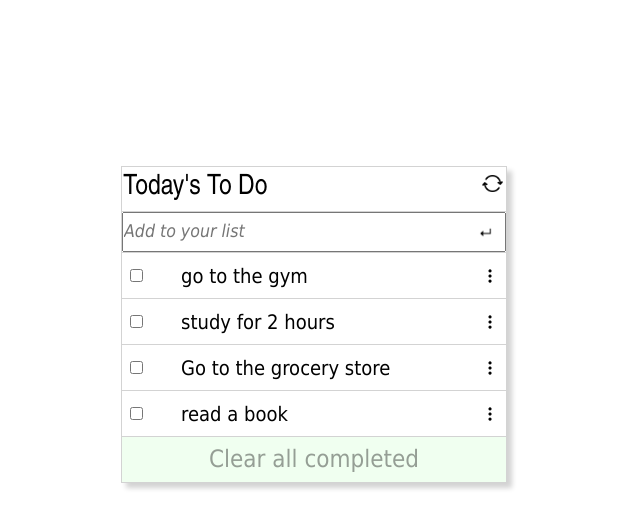
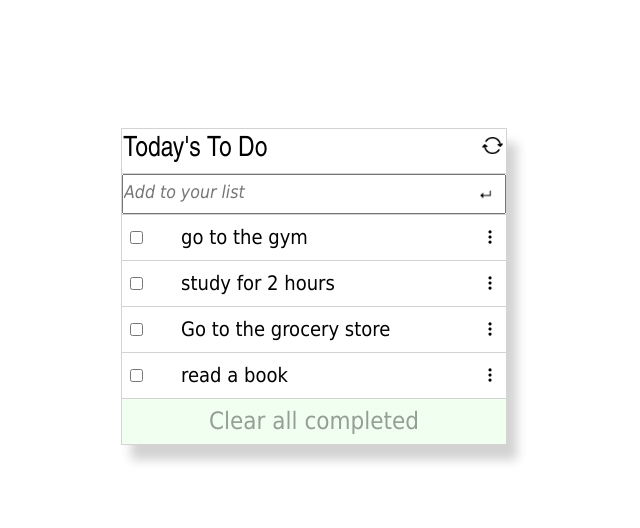
Before and after one commit to Danieldotcomcoder/To-do-List, a website built with webpack: page src/index.html in a window 1280 px wide. Shown: the whole page, without its empty margins (326-966 px from the left). Built offline with nearby package versions, Linux system fonts and the light colour scheme.

Commit message:
Add shadow style

```diff
--- a/src/style.css
+++ b/src/style.css
@@ -12,12 +12,12 @@ body {
 }
 
 .list-box {
-  margin-top: 13%;
+  margin-top: 10%;
   width: 30%;
   display: flex;
   flex-direction: column;
   border: 1px solid lightgrey;
-  box-shadow: 5px 5px 5px lightgray;
+  box-shadow: 10px 15px 10px lightgray;
 }
 
 #list-text-input {
@@ -30,6 +30,7 @@ body {
   right: 36%;
   width: 15px;
   height: 15px;
+  cursor: pointer;
 }
 
 .top-list {
```
